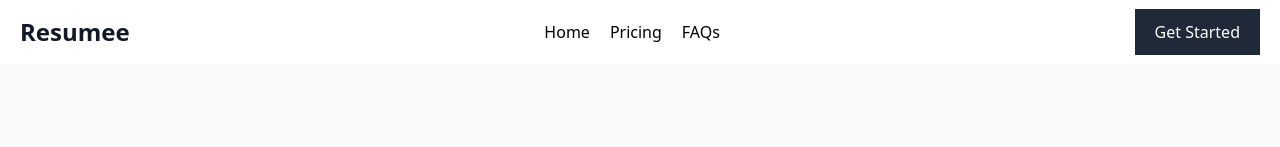
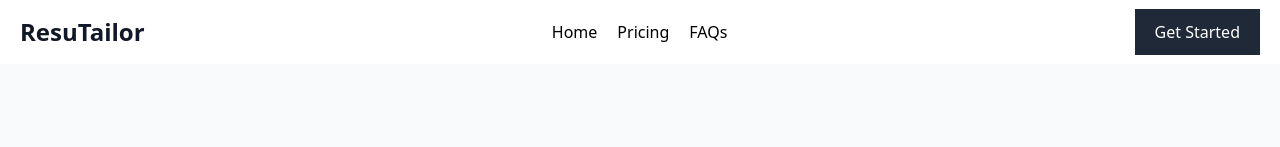
Before and after one commit to Samueljr-web/Tailor-my-resume, a Next.js app: page / in a window 1280 px wide. Shown: the top 147 px of the page. Built offline with nearby package versions, Linux system fonts and the light colour scheme.

Commit message:
updated navbar authenticated state

```diff
--- a/app/components/navbar.tsx
+++ b/app/components/navbar.tsx
@@ -1,22 +1,31 @@
 "use client";
 
 import useAuthStore from "@/store/useAuthStore";
+import useProfileStore from "@/store/useProfileStore";
 import Link from "next/link";
 import React from "react";
 import { BiUserCircle } from "react-icons/bi";
 import { MdLogout } from "react-icons/md";
 
 export default function NavBar() {
-  const { _hasHydrated, isAuthenticated, user, logout } = useAuthStore();
+  const { _hasHydrated, isAuthenticated, logout } = useAuthStore();
+  const setProfile = useProfileStore((state) => state.setProfile);
 
   if (!_hasHydrated) {
     return null;
   }
+  const onLogout = () => {
+    logout();
+    setProfile(undefined);
+  };
 
   return (
     <div className="flex items-center justify-between py-4 px-5">
       <div>
-        <h2 className="text-[#111827] text-2xl font-bold">Resumee</h2>
+        <Link href={"/"}>
+          {" "}
+          <h2 className="text-[#111827] text-2xl font-bold">ResuTailor</h2>
+        </Link>
       </div>
 
       <nav className="hidden md:flex items-center gap-5">
@@ -28,15 +37,15 @@ export default function NavBar() {
       <div>
         {isAuthenticated && (
           <div className="flex items-center gap-4">
-            <span className="text-sm text-gray-700 hidden md:block">
+            {/* <span className="text-sm text-gray-700 hidden md:block">
               {user?.email}
-            </span>
+            </span> */}
             <Link href={"/profile"}>
               <span>
                 <BiUserCircle className="text-3xl" />
               </span>
             </Link>
-            <button onClick={logout} className=" text-red-500">
+            <button onClick={() => onLogout()} className=" text-red-500">
               <MdLogout />
             </button>
           </div>
```
